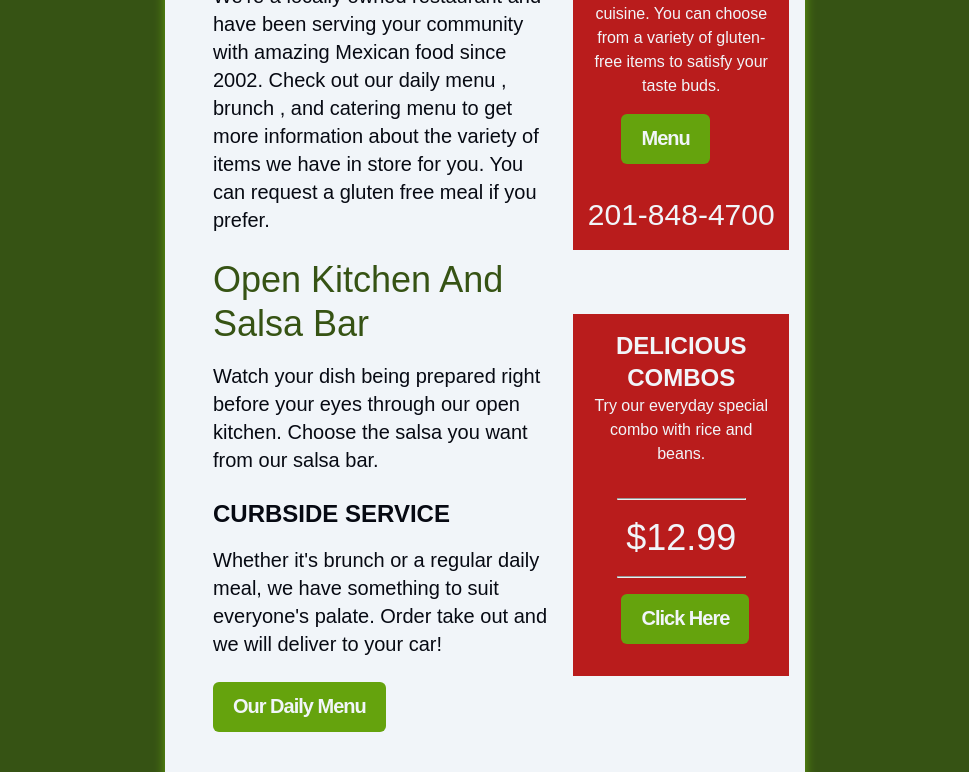
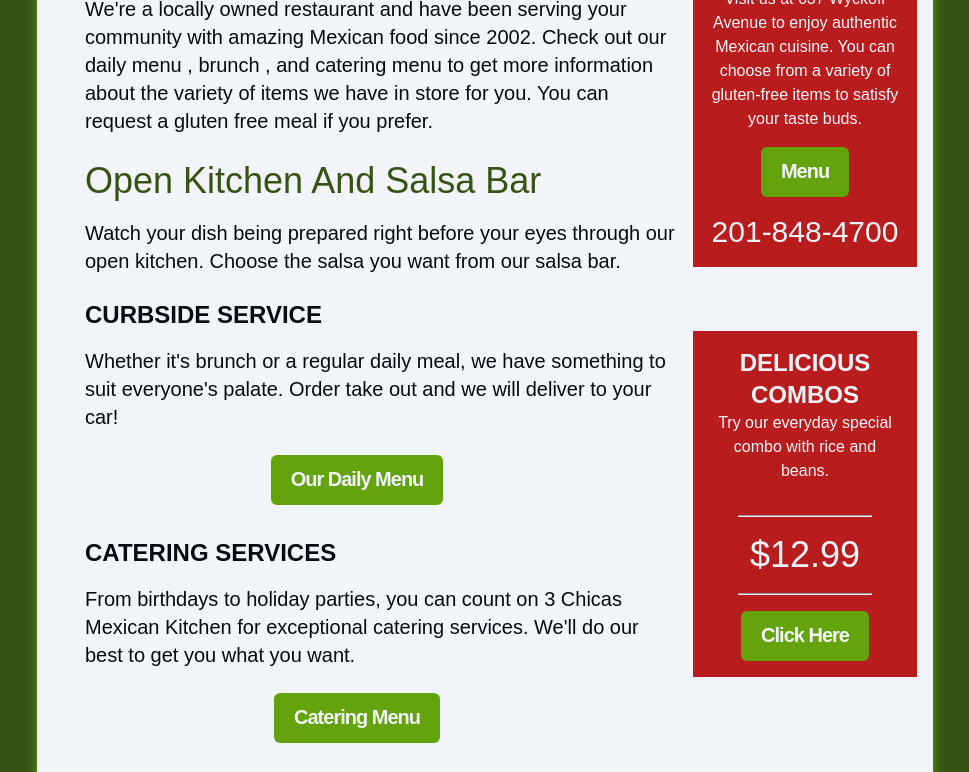
Before and after one commit to huangjoseph45/3ChicasMexican, a website built with Vite: page index.html in a window 1280 px wide. Shown: the part 673-1445 px from the top of the page, without its empty margins (155-1124 px from the left). Built offline with nearby package versions, Linux system fonts and the light colour scheme; a web font is replaced by a local one.

Commit message:
updates done by...

```diff
--- a/styles/components/hero.css
+++ b/styles/components/hero.css
@@ -55,12 +55,13 @@
     display: flex;
     justify-content: center;
     margin-bottom: 1rem;
+    align-items: center;
 }
 
 .hero__menu-btn {
     background-color: var(--clr-lime600);
-    margin: auto;
-    margin-bottom: 2rem;
+    margin: 0 auto;
+    margin-bottom: 1rem;
     font-size: var(--size-lg);
 }
 
@@ -140,7 +141,7 @@
 /* lg */
 @media (min-width: 896px) {
     .hero {
-        width: 50%;
+        width: 70%;
     }
 
     .text {
@@ -163,6 +164,7 @@
 @media (min-width: 1280px) {
     .hero__wrapper {
         display: flex;
+        flex-direction: row;
     }
 
     .hero__main-wrapper {
@@ -172,7 +174,7 @@
     .hero__menucard-wrapper {
         display: flex;
         flex-direction: column;
-        flex: 1;
+        flex: 1.2;
     }
 
     .hero__img {
@@ -200,7 +202,7 @@
 
     .hero__menu-btn {
         font-size: var(--size-xl);
-        margin-left: 3rem;
+        margin-left: auto;
     }
 
     .hero__menucard {
```
